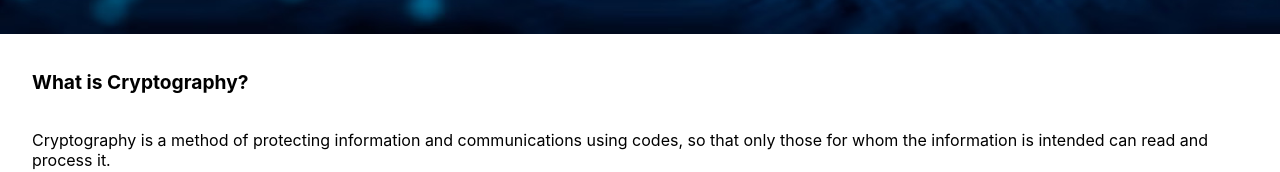
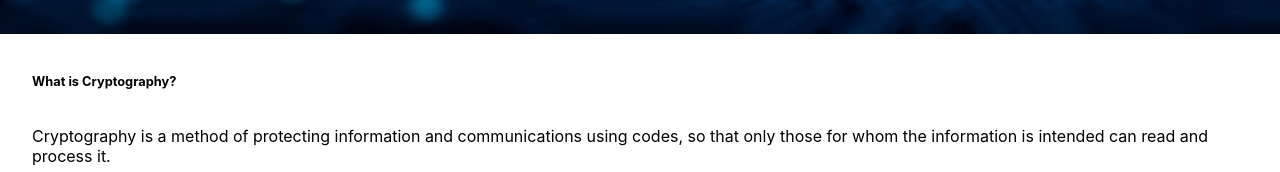
Before and after one commit to CHALLAAMARNADH/CNS, a React (Create React App) app: page / in a window 1280 px wide. Shown: the part 533-705 px from the top of the page. Built offline with nearby package versions, Linux system fonts and the light colour scheme.

Commit message:
Update content.css

```diff
--- a/src/components/content.css
+++ b/src/components/content.css
@@ -2,7 +2,7 @@
     margin: 2rem;
 }
 .Crypt {
-    font-size: 1.2rem;
+    font-size: 0.8rem;
     font-weight: bold;
 }
 .Crypt1 {
```
